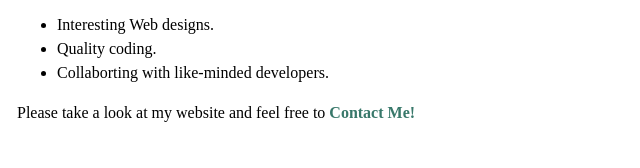
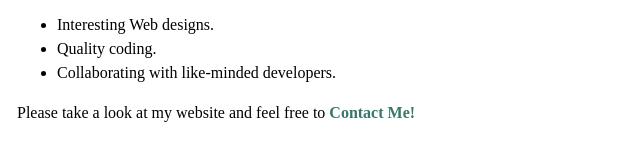
Before and after one commit to forrmatt3000/firstwebsite, a plain HTML site: page index.html in a window 1280 px wide. Shown: the part 1008-1176 px from the top of the page, 303-943 px from the left. Drawn offline with nearby package versions, Linux system fonts and the light colour scheme.

Commit message:
fixed typo

```diff
--- a/index.html
+++ b/index.html
@@ -28,7 +28,7 @@
         <ul>
           <li>Interesting Web designs.</li>
           <li>Quality coding.</li>
-          <li>Collaborting with like-minded developers.</li>
+          <li>Collaborating with like-minded developers.</li>
         </ul>
 
         <p>Please take a look at my website and feel free to <a href="#contact">Contact Me!</a></p>
```
